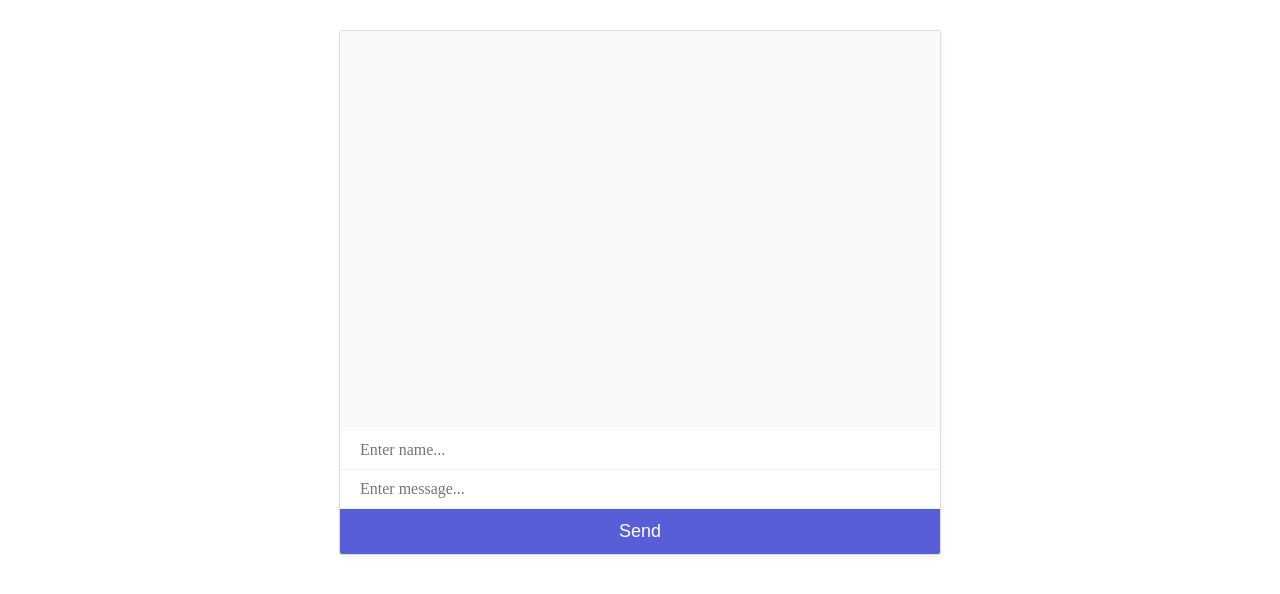
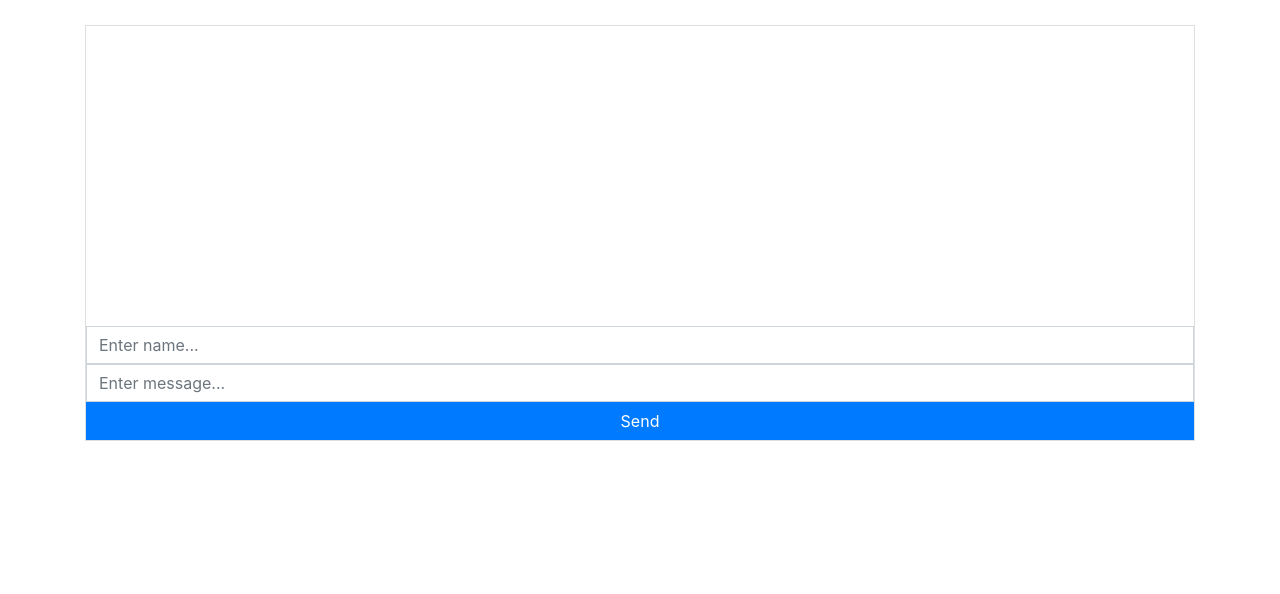
Before and after one commit to iliyaML/colloquy, a website: page public/index.html in a window 1280 px wide. Drawn offline with nearby package versions, Linux system fonts and the light colour scheme; no server answers.

Commit message:
Made UI updates

```diff
--- a/index.js
+++ b/index.js
@@ -2,7 +2,6 @@ const express = require('express');
 const path = require('path');
 const app = express();
 const PORT = process.env.PORT || 8000;
-
 const server = app.listen(PORT, () => {
     console.log(`Server listening on port ${PORT}`);
 });
--- a/public/index.html
+++ b/public/index.html
@@ -5,23 +5,42 @@
     <meta charset="UTF-8">
     <meta name="viewport" content="width=device-width, initial-scale=1.0">
     <meta http-equiv="X-UA-Compatible" content="ie=edge">
-    <title>LiveChat</title>
+    <title>Colloquy</title>
     <script src="https://cdnjs.cloudflare.com/ajax/libs/socket.io/2.0.4/socket.io.js"></script>
-    <link rel="stylesheet" href="/style.css">
+    <link href="https://maxcdn.bootstrapcdn.com/bootstrap/4.0.0/css/bootstrap.min.css" rel="stylesheet" integrity="sha384-Gn5384xqQ1aoWXA+058RXPxPg6fy4IWvTNh0E263XmFcJlSAwiGgFAW/dAiS6JXm"
+        crossorigin="anonymous">
+    <style>
+        body {
+            padding-top: 25px;
+        }
+        #chat-window {
+            height: 300px;
+        }
+
+        .card,
+        .list-group-item,
+        input {
+            border-radius: 0 !important;
+        }
+
+        #feedback { padding: 10px; }
+    </style>
 </head>
 
 <body>
-    <form id="livechat">
-        <div id="mario-chat">
-            <div id="chat-window">
-                <div id="output"></div>
-                <div id="feedback"></div>
+    <div class="container">
+        <form id="livechat">
+            <div id="mario-chat" class="card">
+                <div id="chat-window">
+                    <ul id="output" class="list-group"></ul>
+                    <div id="feedback"></div>
+                </div>
+                <input class="form-control" type="text" id="handle" placeholder="Enter name...">
+                <input class="form-control" type="text" id="message" placeholder="Enter message...">
+                <input class="btn btn-block btn-primary" type="submit" id="send" value="Send">
             </div>
-            <input type="text" id="handle" placeholder="Enter name...">
-            <input type="text" id="message" placeholder="Enter message...">
-            <button type="submit" id="send">Send</button>
-        </div>
-    </form>
+        </form>
+    </div>
     <script>
         const socket = io();
 
@@ -46,11 +65,11 @@
 
         socket.on('chat', (data) => {
             feedback.innerHTML = "";
-            output.innerHTML += `<p><storng>${data.handle}</strong>: ${data.message}</p>`;
+            output.innerHTML += `<li class="list-group-item"><storng>${data.handle}</strong>: ${data.message}</li>`;
         });
 
         socket.on('typing', (data) => {
-            feedback.innerHTML = `<p><em>${data} is typing a message...</em></p>`;
+            feedback.innerHTML = `<em>${data} is typing a message...</em>`;
         });
     </script>
 </body>
--- a/public/style.css
+++ /dev/null
@@ -1,69 +0,0 @@
-body{
-    font-family: 'Nunito';
-}
-
-h2{
-    font-size: 18px;
-    padding: 10px 20px;
-    color: #575ed8;
-}
-
-#mario-chat{
-    max-width: 600px;
-    margin: 30px auto;
-    border: 1px solid #ddd;
-    box-shadow: 1px 3px 5px rgba(0,0,0,0.05);
-    border-radius: 2px;
-}
-
-#chat-window{
-    height: 400px;
-    overflow: auto;
-    background: #f9f9f9;
-}
-
-#output p{
-    padding: 14px 0px;
-    margin: 0 20px;
-    border-bottom: 1px solid #e9e9e9;
-    color: #555;
-}
-
-#feedback p{
-    color: #aaa;
-    padding: 14px 0px;
-    margin: 0 20px;
-}
-
-#output strong{
-    color: #575ed8;
-}
-
-label{
-    box-sizing: border-box;
-    display: block;
-    padding: 10px 20px;
-}
-
-input{
-    padding: 10px 20px;
-    box-sizing: border-box;
-    background: #eee;
-    border: 0;
-    display: block;
-    width: 100%;
-    background: #fff;
-    border-bottom: 1px solid #eee;
-    font-family: Nunito;
-    font-size: 16px;
-}
-
-button{
-    background: #575ed8;
-    color: #fff;
-    font-size: 18px;
-    border: 0;
-    padding: 12px 0;
-    width: 100%;
-    border-radius: 0 0 2px 2px;
-}
```
